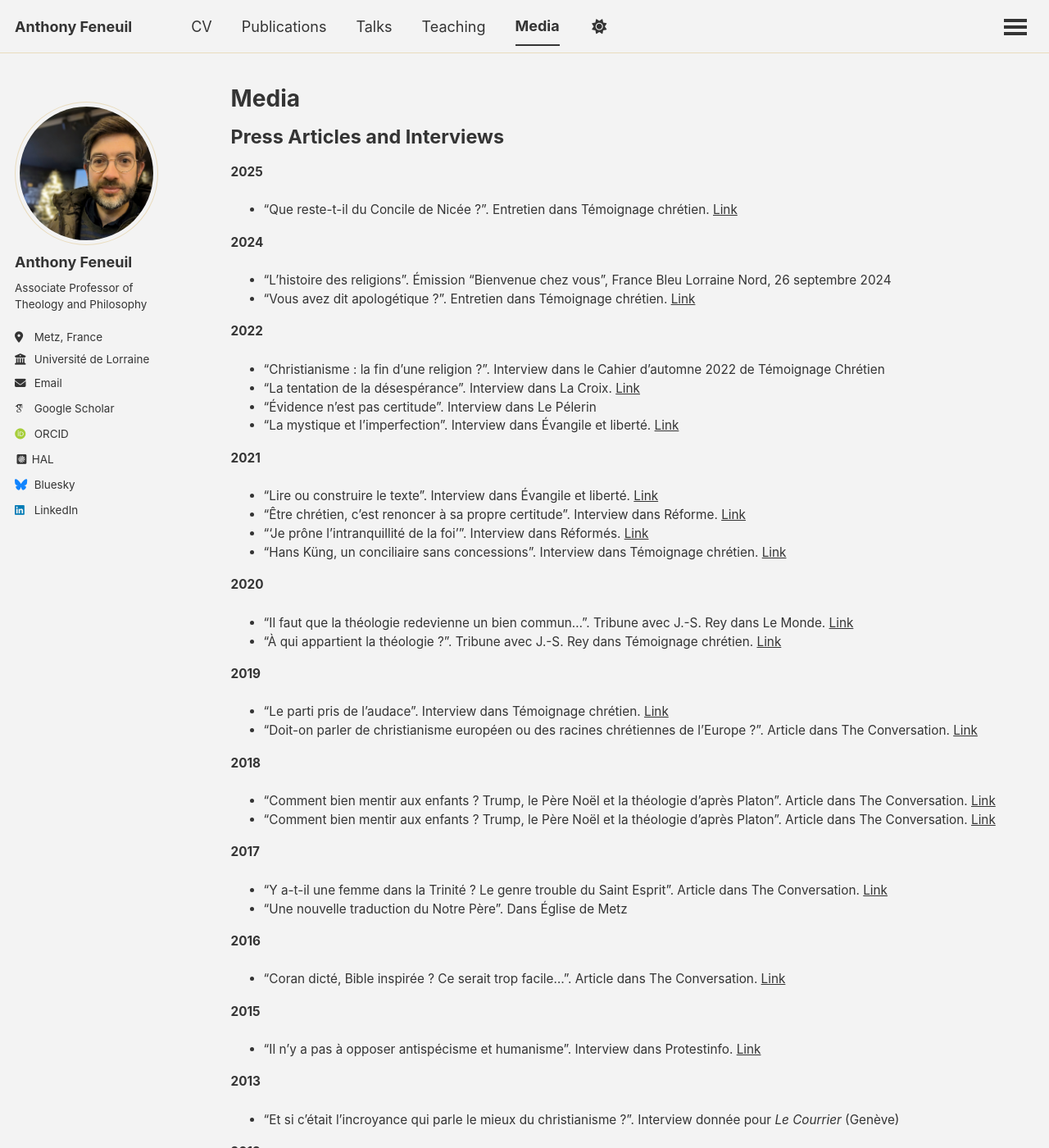
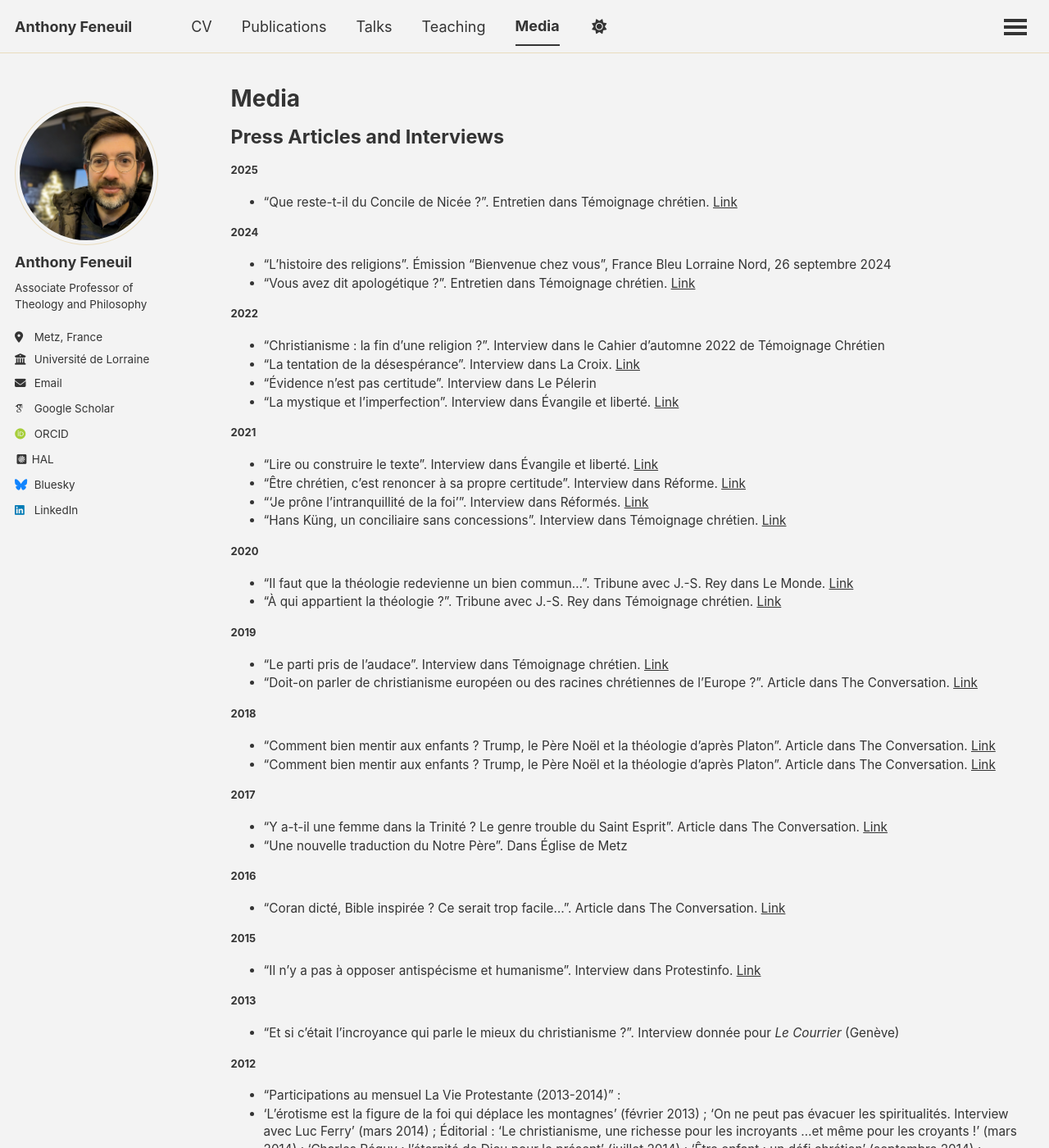
Before and after one commit to anfnl/anfnl.github.io, a Jekyll site: the page built from _pages/media.md, in a window 1280 px wide and 1400 px high. Shown: the whole window at 82% size. Built offline with Jekyll 4.4.1, drawn with Linux system fonts in a browser that asks for light colours; some web fonts are replaced; a script that is not in the unit is left out.

Commit message:
Update custom.html

```diff
--- a/_includes/head/custom.html
+++ b/_includes/head/custom.html
@@ -29,16 +29,14 @@
 
 {% if page.permalink == '/publications/' or page.permalink == '/talks/' or page.permalink == '/teachings/' or page.permalink == '/media/' %}
 <style>
-  .archive li {
+  .archive li,
+  .archive > p {
     font-size: 0.85em !important;
     line-height: 1.4 !important;
     margin-bottom: 0.1em !important;
   }
   .archive ul {
     margin-bottom: 0.2em !important;
-  }
-  .archive p:empty {
-    display: none !important;
   }
   .archive h2 {
     font-size: 1.3em !important;
@@ -47,12 +45,6 @@
   }
   .archive p strong {
     font-size: 0.85em !important;
-    display: block;
-    margin-top: 0.5em !important;
-    margin-bottom: 0.1em !important;
-  }
-  .page__hero {
-    min-height: auto !important;
   }
 </style>
 {% endif %}
```
